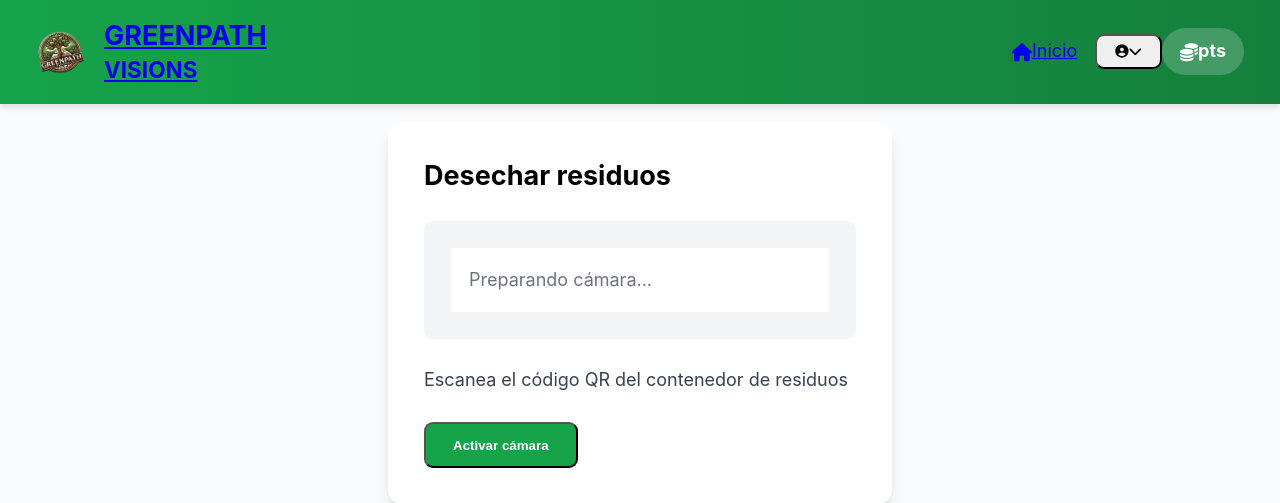
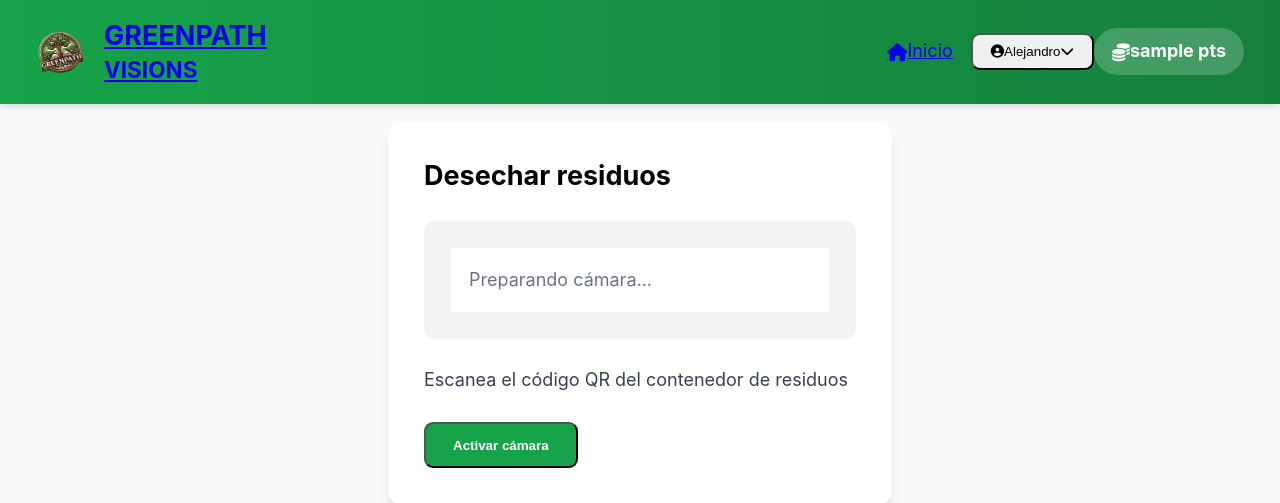
Before and after one commit to AGV48/GreenPath-User, a PHP site: page /front/dispose.php in a window 1280 px wide. Shown: the top 503 px of the page. Run offline with PHP 8.4, Linux system fonts and the light colour scheme; a user stored in the database is signed in; data that the repository does not hold is empty; some libraries are stand-ins or nearby versions.

Commit message:
Fix variable naming for user display in dispose.php for consistency

```diff
--- a/front/dispose.php
+++ b/front/dispose.php
@@ -92,7 +92,7 @@
                 <div class="user-dropdown">
                     <button class="nav-link flex items-center">
                         <i class="fas fa-user-circle mr-2"></i>
-                        <span><?php echo htmlspecialchars($nombre_usuario); ?></span>
+                        <span><?php echo htmlspecialchars($user_name); ?></span>
                         <i class="fas fa-chevron-down ml-2 text-xs"></i>
                     </button>
                     <div class="user-dropdown-content">
@@ -114,7 +114,7 @@
 
                 <div class="points-display">
                     <i class="fas fa-coins mr-2"></i>
-                    <span class="font-bold"><?php echo $puntos; ?> pts</span>
+                    <span class="font-bold"><?php echo $user_points; ?> pts</span>
                 </div>
             </nav>
         </div>
```
